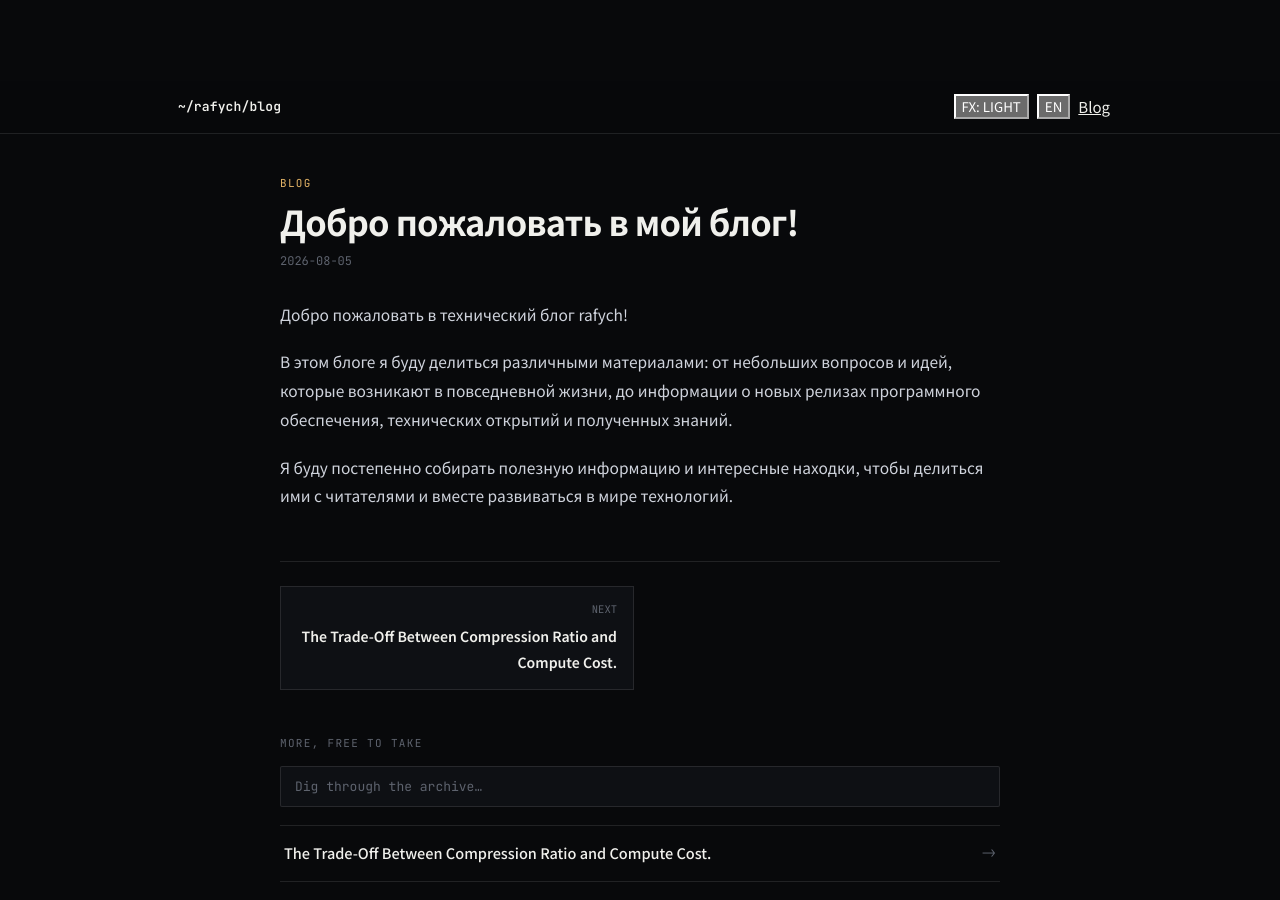
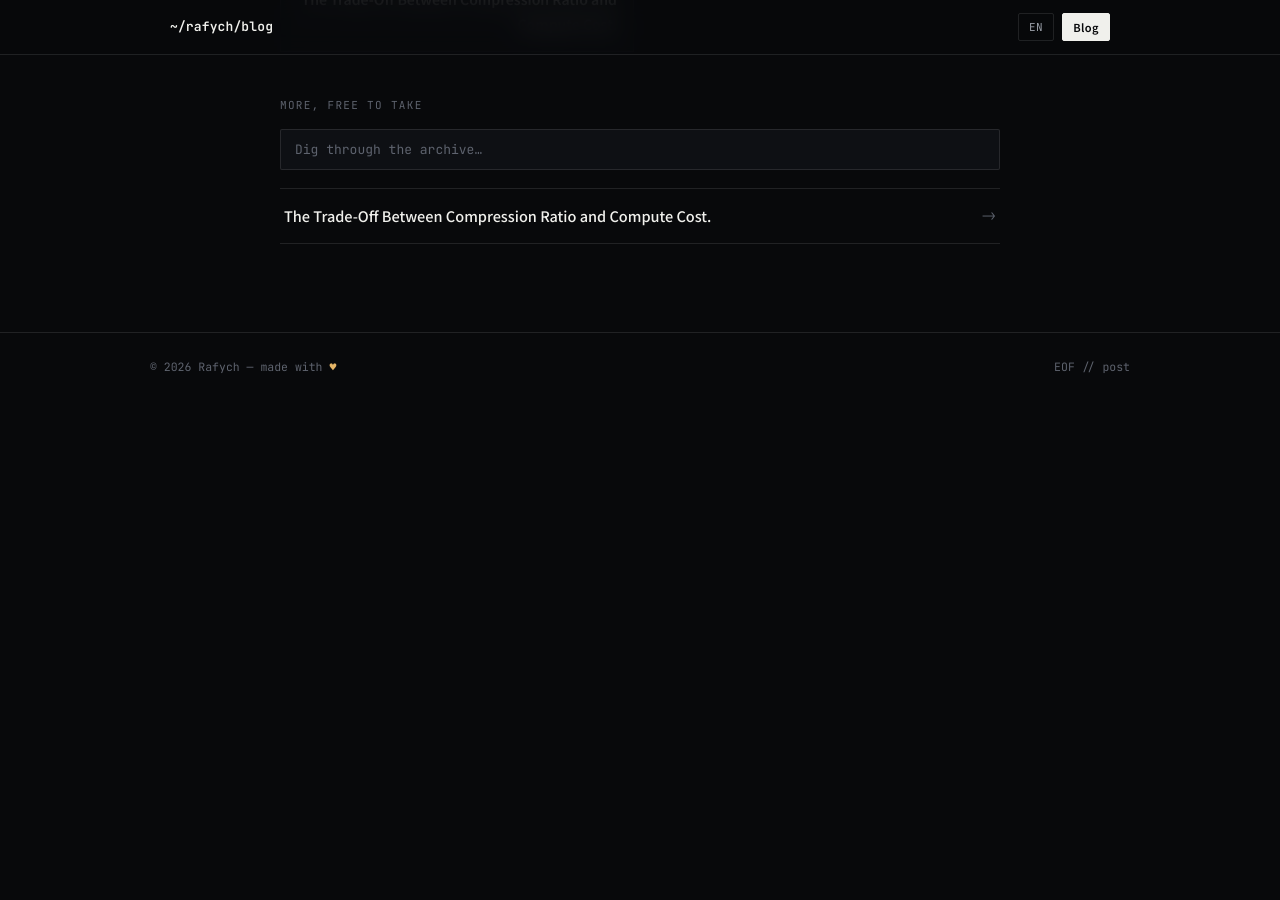
Before and after one commit to Rafych/rafych.github.io, a Jekyll site: the page built from _posts/2026-05-08-Добро-пожaловать-в-мой-блог!.md, in a window 1280 px wide and 900 px high, scrolled down 559 px. Built offline with Jekyll 4.4.1, drawn with Linux system fonts in a browser that asks for light colours; some web fonts are replaced; our own code applies the rules of GitHub Pages for plain Markdown files; after the commit the page ends 964 px from its top, so only the background shows below that.

Commit message:
Add files via upload

```diff
--- a/_layouts/default.html
+++ b/_layouts/default.html
@@ -53,24 +53,21 @@ window.MathJax = {
 </head>
 <body>
 
-<canvas id="rf-bg-canvas" aria-hidden="true"></canvas>
-
 <header class="rf-header">
   <nav class="rf-nav" aria-label="Primary">
     <a class="rf-brand" href="/">
-      <span class="rf-brand-dot"></span>
-      <span class="rf-brand-path">~/rafych/<span>blog</span></span>
+      <span>~/rafych/blog</span>
+      <span class="rf-brand-cursor" aria-hidden="true"></span>
     </a>
     <div class="rf-nav-controls">
-      <button type="button" class="rf-chip-btn rf-hide-mobile" data-fx-toggle title="Switch visual mode">FX: LIGHT</button>
-      <button type="button" class="rf-chip-btn" id="lang-toggle-btn" title="Switch language">EN</button>
-      <a class="rf-chip-btn is-primary" href="/blog" id="blog-btn" data-i18n="blog">Blog</a>
+      <button type="button" class="rf-btn-min" id="lang-toggle-btn" title="Switch language">EN</button>
+      <a class="rf-btn-min is-solid" href="/blog" id="blog-btn" data-i18n="blog">Blog</a>
     </div>
   </nav>
 </header>
 
 <main class="rf-main rf-main--narrow">
-  <article class="rf-card post-article">
+  <article class="post-article">
     <p class="rf-page-label" id="page-label" data-i18n="pageLabel">Blog</p>
     <h1 class="rf-page-title">{{ page.title }}</h1>
     <p class="post-date">{{ page.date | date: "%Y-%m-%d" }}</p>
@@ -109,7 +106,10 @@ window.MathJax = {
 </main>
 
 <footer class="rf-footer">
-  <span id="footer-year">© 2026 Rafych</span> — <span data-i18n="footer">made with</span> <span class="heart">♥</span>
+  <div class="rf-footer-inner">
+    <span><span id="footer-year">© 2026 Rafych</span> — <span data-i18n="footer">made with</span> <span class="heart">♥</span></span>
+    <span>EOF // post</span>
+  </div>
 </footer>
 
 <script src="/assets/js/lang.js"></script>
```
